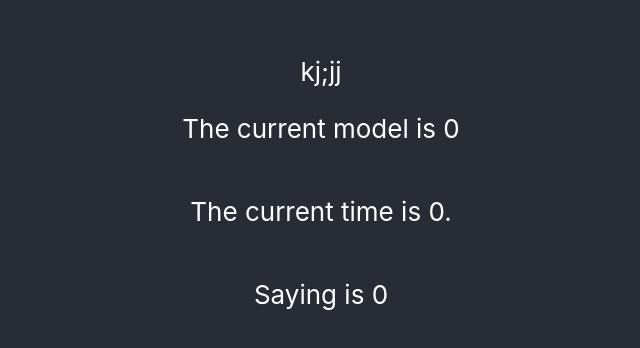
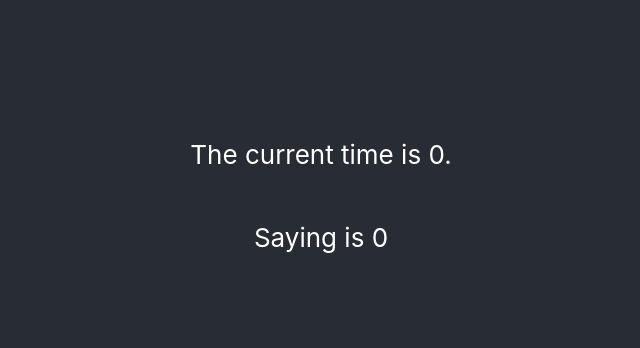
Before and after one commit to stephonpatton/flask-stock-predicition, a React (Create React App) app: page / in a window 1280 px wide. Shown: the part 204-552 px from the top of the page, without its empty margins (319-959 px from the left). Built offline with nearby package versions, Linux system fonts and the light colour scheme; no server answers.

Commit message:
still testing...

```diff
--- a/src/App.js
+++ b/src/App.js
@@ -30,9 +30,7 @@ function App() {
       <div className="App">
         <header className="App-header">
 
-          {/*... no changes in this part ...*/}
-kj;jj
-            <p>The current model is {currentModel}</p>
+            {/*<p>The current model is {currentModel}</p>*/}
           <p>The current time is {currentTime}.</p>
             <p>Saying is {currentSaying}</p>
         </header>
```
